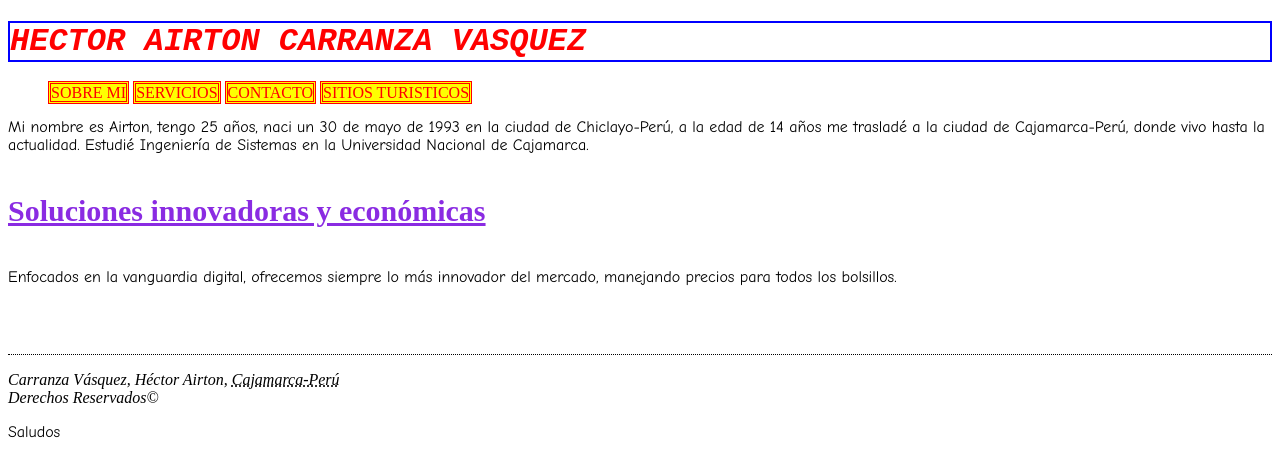
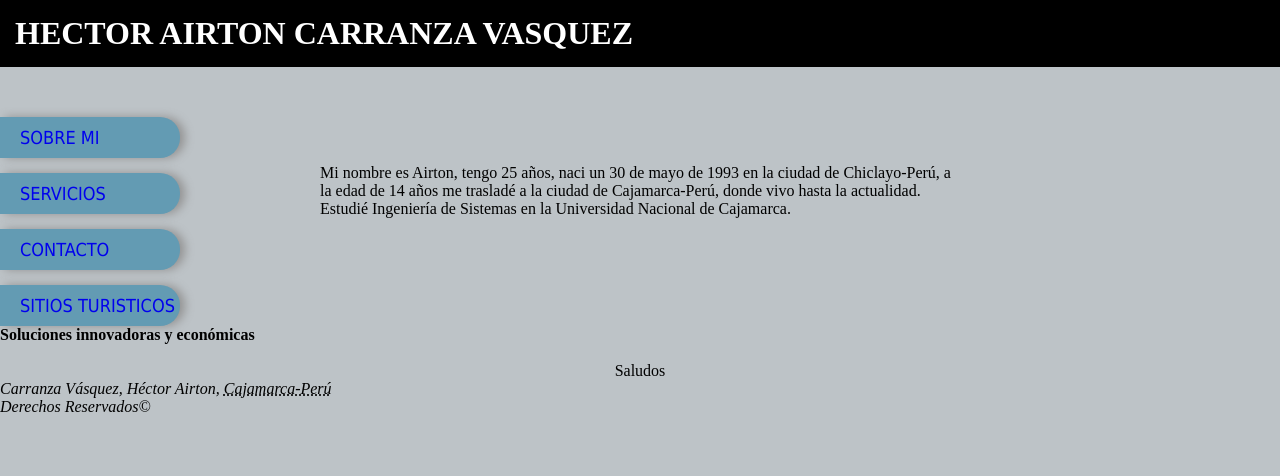
Before and after one commit to hcarranzav/hcarranza.github.io, a plain HTML site: page index.html in a window 1280 px wide. Drawn offline with Linux system fonts and the light colour scheme.

Commit message:
Version beta1.0

```diff
--- a/css/estilo.css
+++ b/css/estilo.css
@@ -2,6 +2,12 @@ address {
     margin-top: 1em;
     padding-top: 1em;
     border-top: thin dotted
+}
+
+table,
+th,
+tr {
+    border: 1px solid black;
 }
 
 p {
--- /dev/null
+++ b/css/estilo3.css
@@ -0,0 +1,58 @@
+body {
+    background: #bdc3c7;
+}
+
+img {
+    width: 300px;
+    float: left;
+}
+
+h1,
+h2 {
+    color: white;
+    background: black;
+    padding: 15px;
+}
+
+a:link {
+    text-decoration: none;
+}
+
+p {
+    position: absolute;
+    left: 50%;
+    transform: translateX(-50%) translateY(-300%);
+}
+
+* {
+    margin: 0px;
+    padding: 0px;
+}
+
+nav#menu {
+    width: 200px;
+    margin-top: 50px;
+}
+
+nav#menu ul {
+    list-style: none;
+}
+
+nav#menu ul li {
+    margin-top: 15px;
+    font-family: tahoma;
+    font-size: 18px;
+    background-color: #639bb3;
+    width: 160px;
+    padding-top: 10px;
+    padding-bottom: 10px;
+    border-radius: 0px 20px 20px 0px;
+    padding-left: 20px;
+    box-shadow: 5px 0px 10px #939393;
+    -webkit-transition: padding-left 0.6s;
+    color: white;
+}
+
+nav#menu ul li:hover {
+    padding-left: 50px;
+}
--- a/index.html
+++ b/index.html
@@ -12,7 +12,7 @@
     <title>AIRTON</title>
     <meta name="description" content="">
     <meta name="viewport" content="width=device-width, initial-scale=1">
-    <link rel="stylesheet" href="css/estilo.css" />
+    <link rel="stylesheet" href="css/estilo3.css" />
 </head>
 
 <body>
@@ -23,12 +23,12 @@
     <header>
         <h1 class="borde cursiva" class="cursiva">HECTOR AIRTON CARRANZA VASQUEZ</h1>
     </header>
-    <nav>
+    <nav id="menu">
         <ul>
-            <a class="borde2" href="index.html"> SOBRE MI</a>
-            <a class="borde2" href="servicios.html">SERVICIOS</a>
-            <a class="borde2" href="contacto.html">CONTACTO<a>
-            <a class="borde2" href="sitiosturisticos.html">SITIOS TURISTICOS</a>
+            <li><a href="index.html"> SOBRE MI</a></li>
+            <li><a href="servicios.html">SERVICIOS</a></li>
+            <li><a href="contacto.html">CONTACTO<a></a></li>
+            <li><a href="sitiosturisticos.html">SITIOS TURISTICOS</a></li>
         </ul>
     </nav>
     <section>
@@ -38,9 +38,9 @@
                 Cajamarca.
             </p>
             <h4 class="grande">Soluciones innovadoras y económicas</h4>
-            <p>
+            <!--<p>
                 Enfocados en la vanguardia digital, ofrecemos siempre lo más innovador del mercado, manejando precios para todos los bolsillos.
-            </p>
+            </p>-->
         </div>
     </section>
     <script src="" async defer></script>
```
Also changed, not shown: sitiosturisticos.html (+39 -23 lines), 1 other file.
